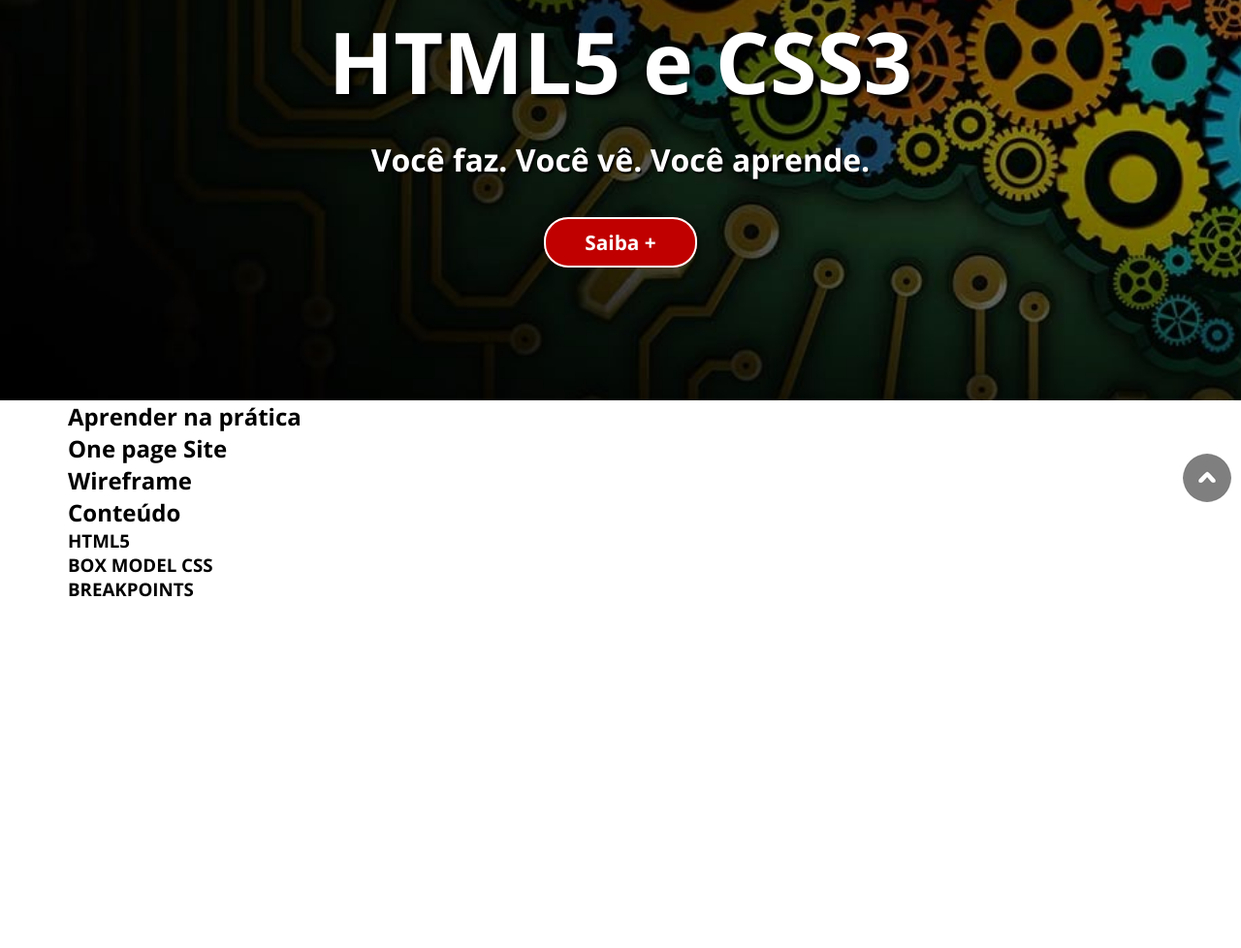
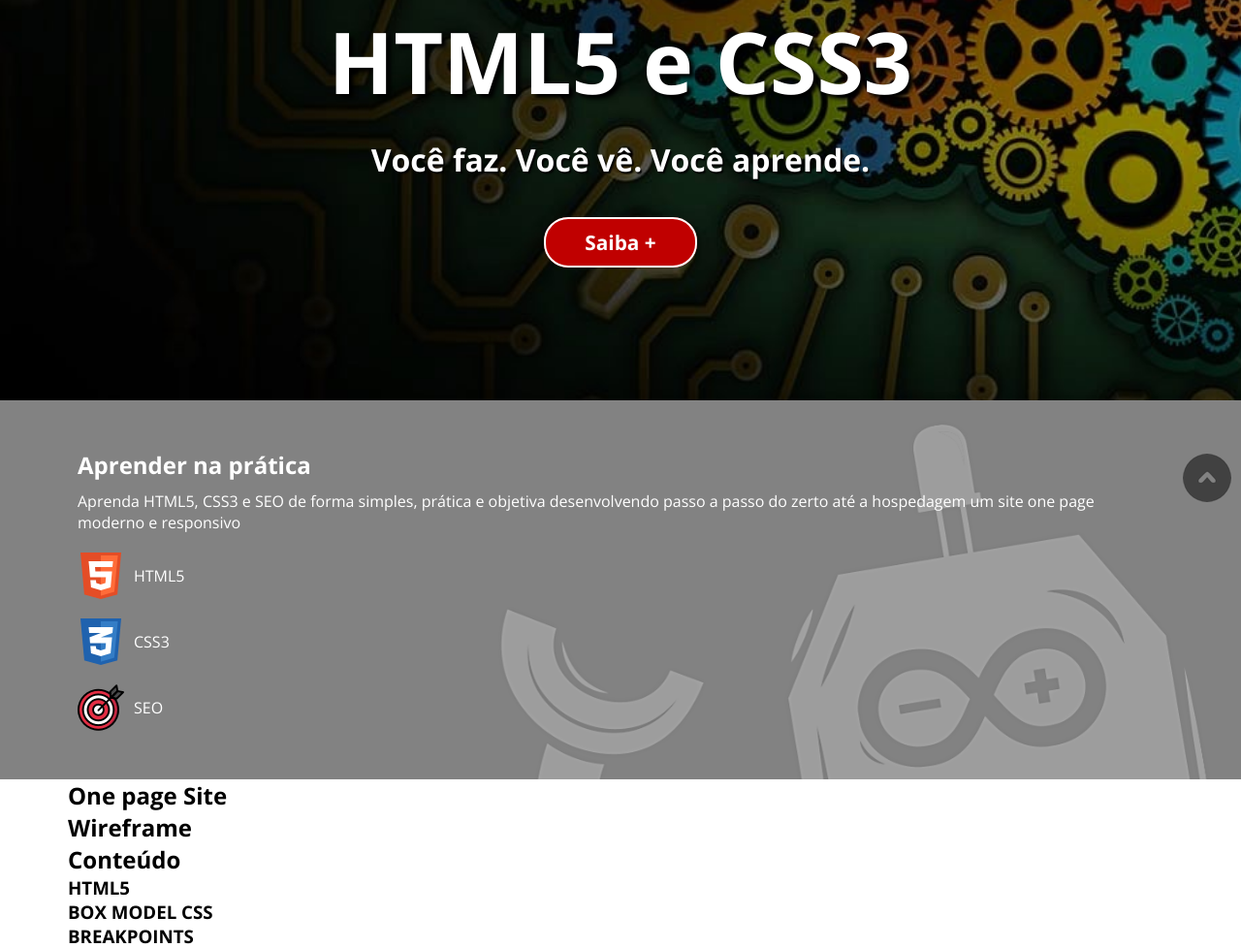
Before and after one commit to renanprado87/one-site, a plain HTML site: page index.html in a window 1280 px wide. Shown: the part 267-1245 px from the top of the page at 97% size. Before the commit the page ends 887 px from the top, so only its background shows below. Drawn offline with nearby package versions, Linux system fonts and the light colour scheme.

Commit message:
Seção Sobre

```diff
--- a/index.html
+++ b/index.html
@@ -47,9 +47,26 @@
     <!-- Sobre -->
     <section id="sobre">
         <div class="Container">
-            <h2>Aprender na prática</h2>
+            <div id="destaqueSobre">
+                <img src="img/html5css3.jpg" alt="notebook">
+            </div>
+            <div id="textoSobre">
+                <h2>Aprender na prática</h2>
+                <p>Aprenda HTML5, CSS3 e SEO  de forma simples, prática e objetiva desenvolvendo passo a passo do zerto até a hospedagem um site one page moderno e responsivo</p>
+                <div class="TopicosSobre Flex2">
+                    <img src="img/html5.png" alt="html5">
+                    <p>HTML5</p>
+                </div>
+                <div class="TopicosSobre Flex2">
+                    <img src="img/css3.png" alt="css3">
+                    <p>CSS3</p>
+                </div>
+                <div class="TopicosSobre Flex2">
+                    <img src="img/seo.png" alt="seo">
+                    <p>SEO</p>
+                </div>
+            </div>
         </div>
-
     </section>
 
     <!-- One Page -->
--- a/style.css
+++ b/style.css
@@ -28,6 +28,11 @@ body{
 .Flex{
     display: flex;
     justify-content: space-between;
+}
+
+.Flex2 {
+    display: flex;
+    align-items: center;
 }
 
 .Botao {
@@ -115,7 +120,34 @@ main h2 {
     margin: 20px 0px 50px 0px;
 }
 
+/* Sobre */
 
+#sobre {
+    padding: 50px 0px;
+    background: url(img/background.png);
+    background-size: cover;
+}
+
+#destaqueSobre {
+    display: none;
+}
+
+#textoSobre {
+    color: #fff;
+    padding: 0px 10px;
+}
+
+#textoSobre h2 {
+    margin-bottom: 10px;
+}
+
+.TopicosSobre {
+    margin-top: 20px;
+}
+
+.TopicosSobre img {
+    margin-right: 10px;
+}
 
 /* Smartphone Landscape >>>>>>>>>>>>>>>>>>>>>>>>>>>>>>>>>>>>>>>>>>>>>>>>>>>>>*/
 @media (min-width: 576px){
```
